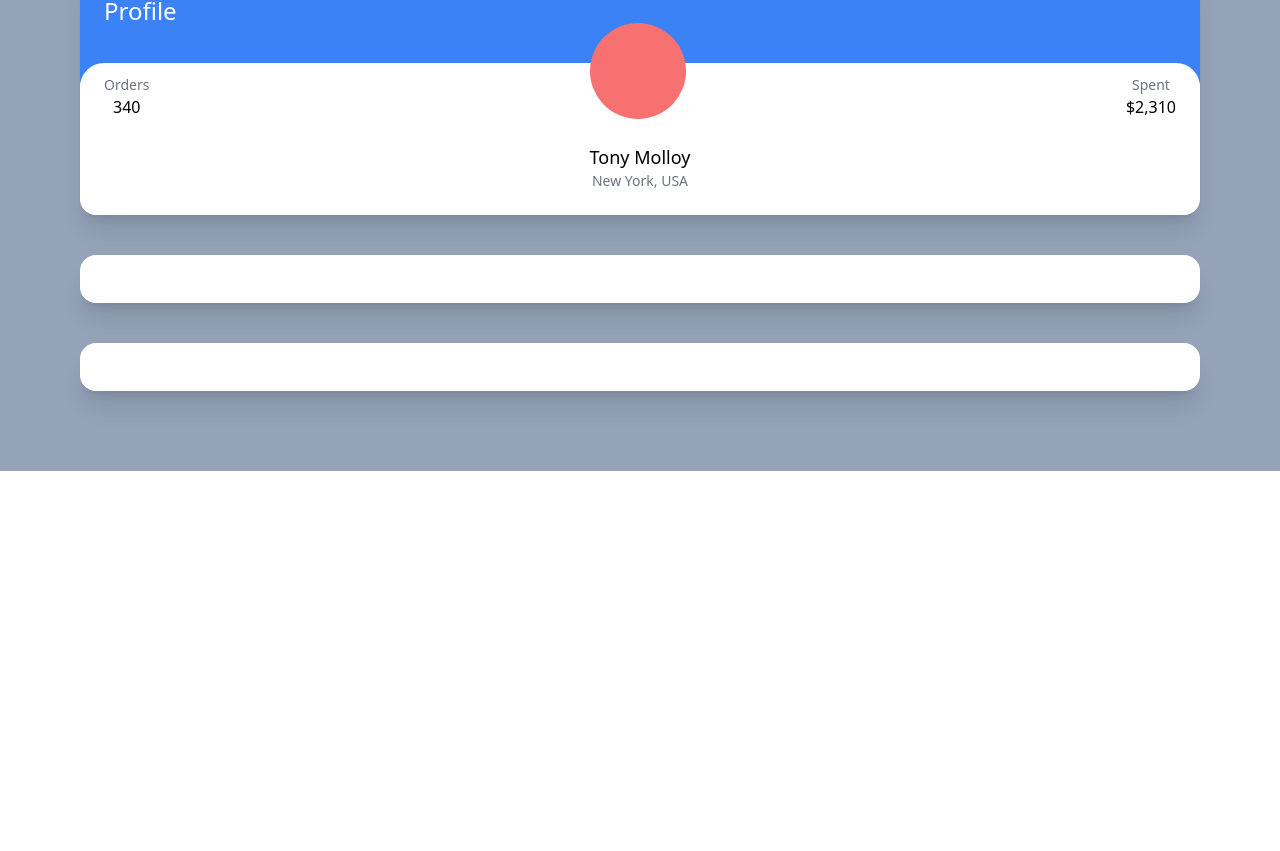
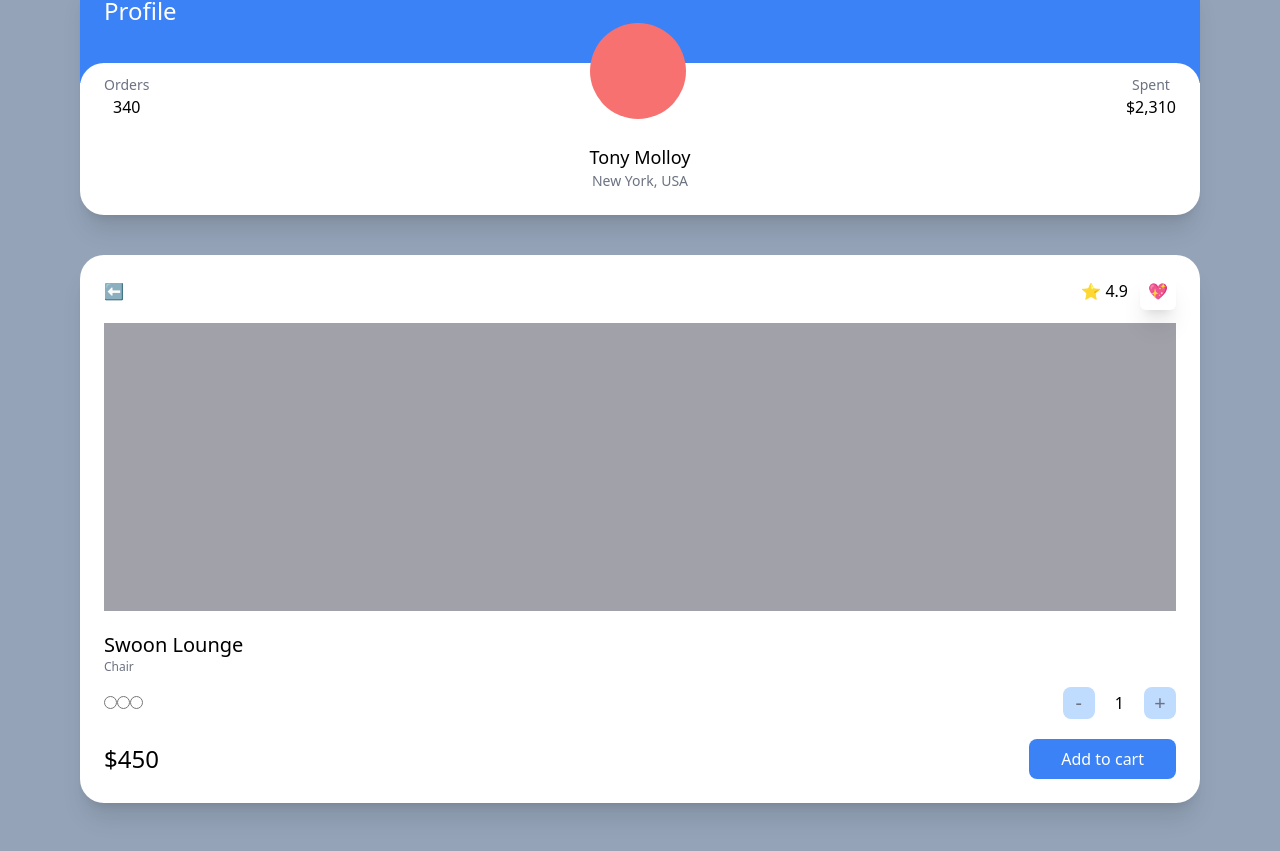
Before and after one commit to jourmooney/tailwind-practice, a Next.js app: page / in a window 1280 px wide. Shown: the part 407-1258 px from the top of the page. Before the commit the page ends 878 px from the top, so only its background shows below. Built offline with nearby package versions, Linux system fonts and the light colour scheme.

Commit message:
#4.3 Test Drive part Three

```diff
--- a/pages/index.tsx
+++ b/pages/index.tsx
@@ -2,7 +2,7 @@
 
 const Home: NextPage = () => {
   return (
-    <div className="grid gap-10 bg-slate-400 py-20 px-20">
+    <div className="grid min-h-screen gap-10 bg-slate-400 py-20 px-20">
       <div className="rounded-3xl bg-white p-6 shadow-xl">
         <span className="text-3xl font-semibold">Select Item</span>
         <div className="my-2 flex justify-between">
@@ -21,7 +21,7 @@
           Checkout
         </div>
       </div>
-      <div className="overflow-hidden rounded-2xl bg-white shadow-xl">
+      <div className="overflow-hidden rounded-3xl bg-white shadow-xl">
         <div className="bg-blue-500 p-6 pb-14">
           <span className=" text-2xl text-white">Profile</span>
         </div>
@@ -43,8 +43,42 @@
           </div>
         </div>
       </div>
-      <div className="rounded-2xl bg-white p-6 shadow-xl"></div>
-      <div className="rounded-2xl bg-white p-6 shadow-xl"></div>
+      <div className="rounded-3xl bg-white p-6 shadow-xl">
+        <div className="mb-5 flex items-center justify-between">
+          <span>⬅️</span>
+          <div className="space-x-3">
+            <span>⭐️ 4.9</span>
+            <span className="rounded-md p-2 shadow-xl">💖</span>
+          </div>
+        </div>
+        <div className="mb-5 h-72 bg-zinc-400"></div>
+        <div className="flex flex-col">
+          <span className="text-xl font-medium">Swoon Lounge</span>
+          <span className="text-xs text-gray-500">Chair</span>
+          <div className="mt-3 mb-5 flex items-center justify-between">
+            <div>
+              <input type="radio" name="" id="" />
+              <input type="radio" name="" id="" />
+              <input type="radio" name="" id="" />
+            </div>
+            <div className="flex items-center space-x-5">
+              <button className="flex aspect-square w-8 items-center justify-center rounded-lg bg-blue-200 text-xl text-gray-500">
+                -
+              </button>
+              <span>1</span>
+              <button className="flex aspect-square w-8 items-center justify-center rounded-lg bg-blue-200 text-xl text-gray-500">
+                +
+              </button>
+            </div>
+          </div>
+          <div className="flex items-center justify-between">
+            <span className="text-2xl font-medium">$450</span>
+            <button className="rounded-lg bg-blue-500 py-2 px-8 text-center text-white">
+              Add to cart
+            </button>
+          </div>
+        </div>
+      </div>
     </div>
   );
 };
```
